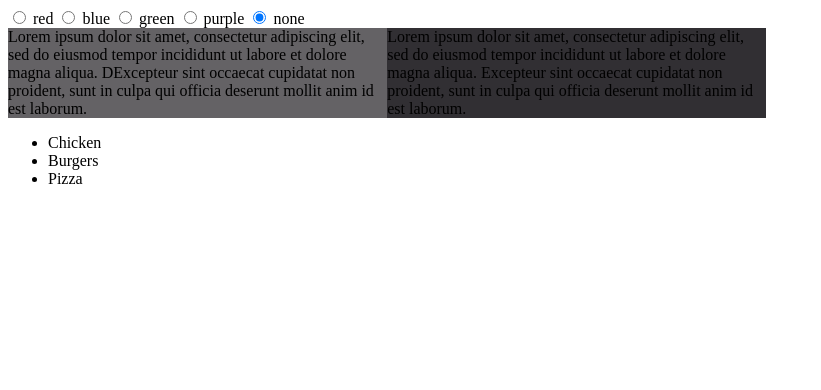
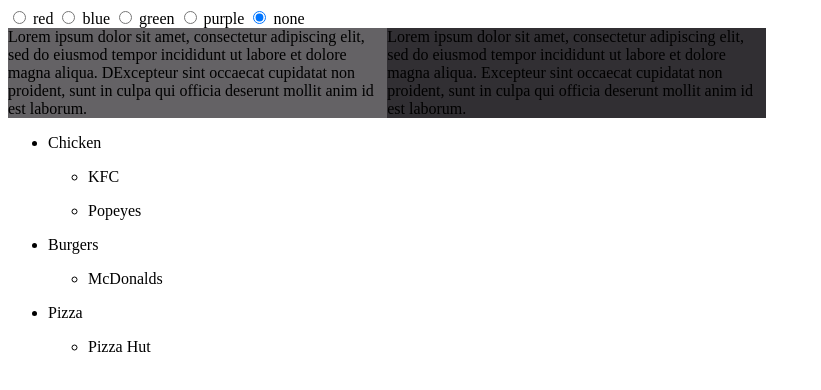
Before and after one commit to charlyebrown/AngularJS-Dec_2015, a plain HTML site: page assignment1/index.html in a window 1280 px wide. Shown: the whole page, without its empty margins (0-821 px from the left). Drawn offline with nearby package versions, Linux system fonts and the light colour scheme.

Commit message:
fixed ul and li elements to remove ng-bind from the repeat elements

```diff
--- a/assignment1/index.html
+++ b/assignment1/index.html
@@ -13,21 +13,23 @@
             id="color"
             ng-model="ctrl.colorSelection"
             ng-value="color"/>
-		        <label for="color" ng-bind="color"></label>
-	        </span>
-
+		    <label for="color" ng-bind="color"></label>
+	    </span>
 			<br>
-
           <div class="div1" ng-class="ctrl.colorSelection">Lorem ipsum dolor sit amet, consectetur adipiscing elit, sed do eiusmod tempor incididunt ut labore et dolore magna aliqua. DExcepteur sint occaecat cupidatat non proident, sunt in culpa qui officia deserunt mollit anim id est laborum.</div>
           <div class="div2" ng-class="ctrl.colorSelection">Lorem ipsum dolor sit amet, consectetur adipiscing elit, sed do eiusmod tempor incididunt ut labore et dolore magna aliqua. Excepteur sint occaecat cupidatat non proident, sunt in culpa qui officia deserunt mollit anim id est laborum.</div>
 		</div>
 
 		<div class="folderAssignment">
 			<div class="folderDisplay">
-				<ul >
-					<li ng-repeat="folder in ctrl.folders" ng-bind="folder.name">
-						<p ng-bind="folder.items"></p>
-						<p ng-repeat="item in folder.items" ng-bind="item"></p>
+				<ul>
+					<li ng-repeat="folder in ctrl.folders">
+					<span ng-bind="folder.name"></span>
+            			<ul>
+						  <li ng-repeat="item in folder.items">
+                			<p ng-bind="item"></p>
+              			  </li>
+            			</ul>
 					</li>
 				</ul>
 			</div>
```
